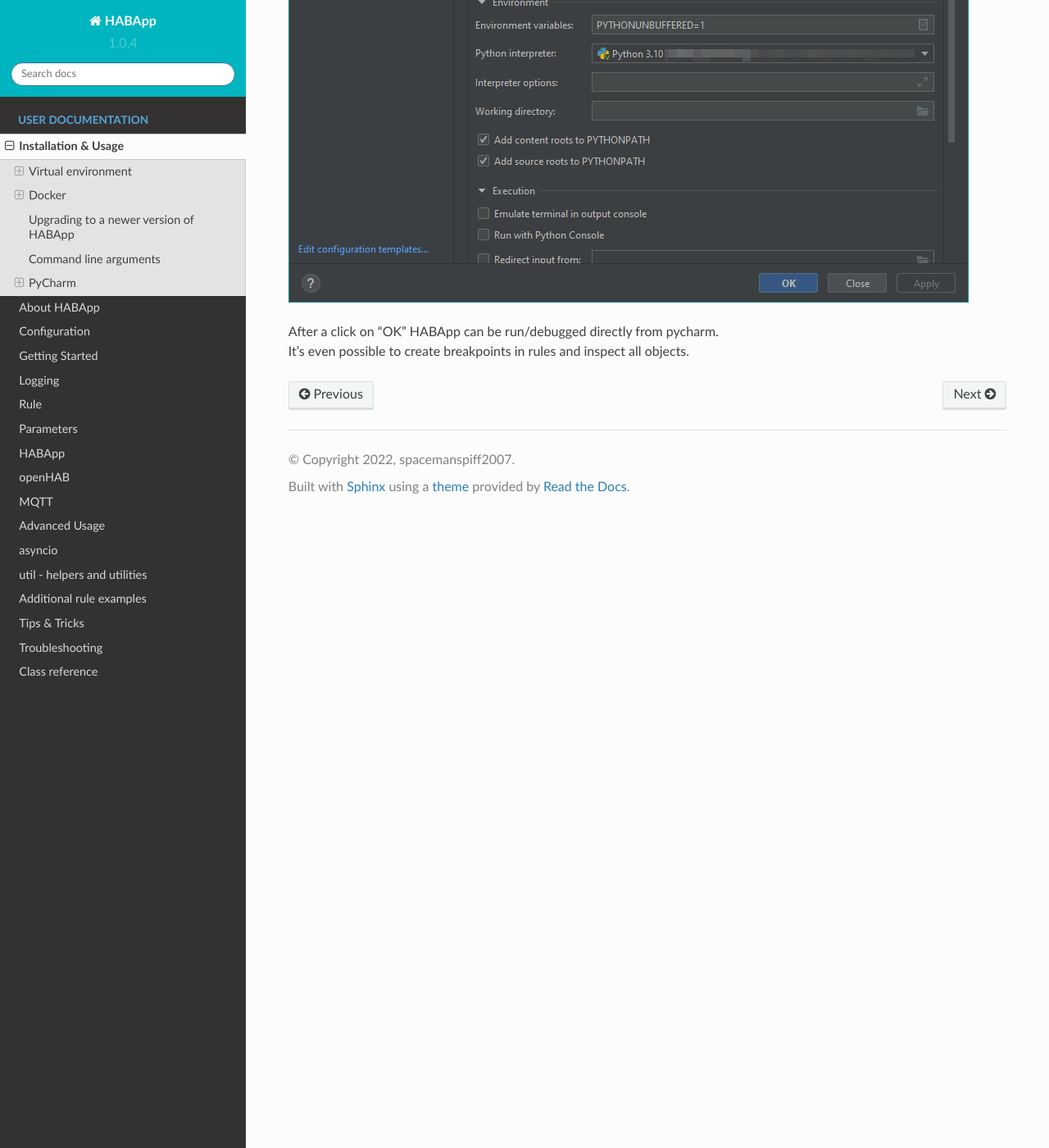
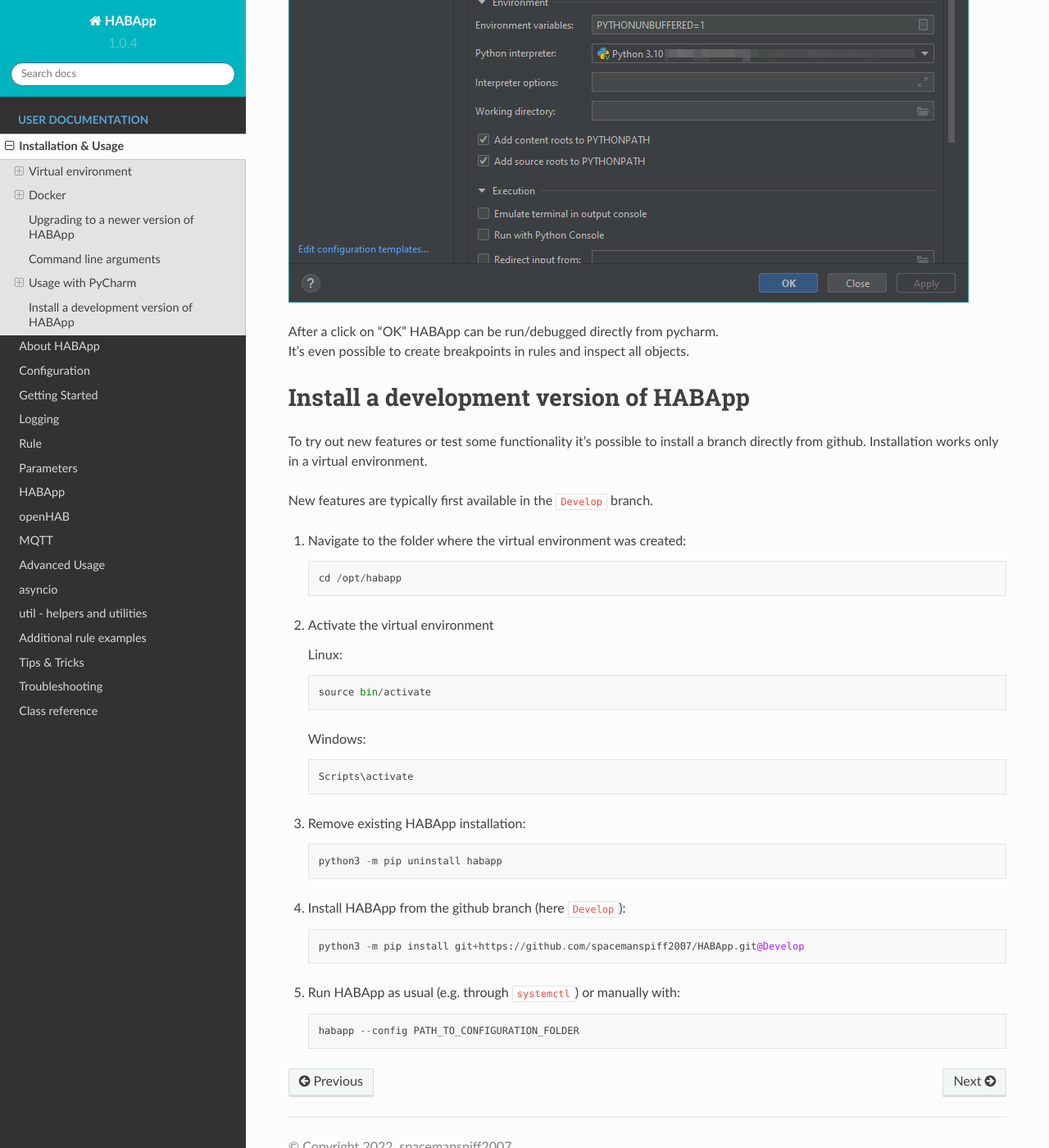
Before and after one commit to spacemanspiff2007/HABApp, a Sphinx documentation site: the page built from docs/installation.rst, in a window 1280 px wide and 1400 px high, scrolled down 8650 px. Shown: the whole window at 82% size. Built offline with Sphinx 7.4.7 and the Read the Docs theme 2.0.0, drawn with Linux system fonts in a browser that asks for light colours; some of the changed text lies outside the part shown.

Commit message:
Updated docs

```diff
--- a/docs/installation.rst
+++ b/docs/installation.rst
@@ -329,7 +329,7 @@
     # ------------ hide: stop -------------
 
 
-PyCharm
+Usage with PyCharm
 ----------------------------------
 It's recommended to use PyCharm as an IDE for writing rules. The IDE can provide auto complete and static checks
 which will help write error free rules and vastly speed up development.
@@ -365,3 +365,41 @@
 
 | After a click on "OK" HABApp can be run/debugged directly from pycharm.
 | It's even possible to create breakpoints in rules and inspect all objects.
+
+
+Install a development version of HABApp
+---------------------------------------
+
+To try out new features or test some functionality it's possible to install a branch directly from github.
+Installation works only in a virtual environment.
+
+New features are typically first available in the ``Develop`` branch.
+
+#. Navigate to the folder where the virtual environment was created::
+
+    cd /opt/habapp
+
+
+#. Activate the virtual environment
+
+   Linux::
+
+    source bin/activate
+
+   Windows::
+
+    Scripts\activate
+
+
+#. Remove existing HABApp installation::
+
+    python3 -m pip uninstall habapp
+
+#. Install HABApp from the github branch (here ``Develop``)::
+
+    python3 -m pip install git+https://github.com/spacemanspiff2007/HABApp.git@Develop
+
+
+#. Run HABApp as usual (e.g. through ``systemctl``) or manually with::
+
+    habapp --config PATH_TO_CONFIGURATION_FOLDER
```
